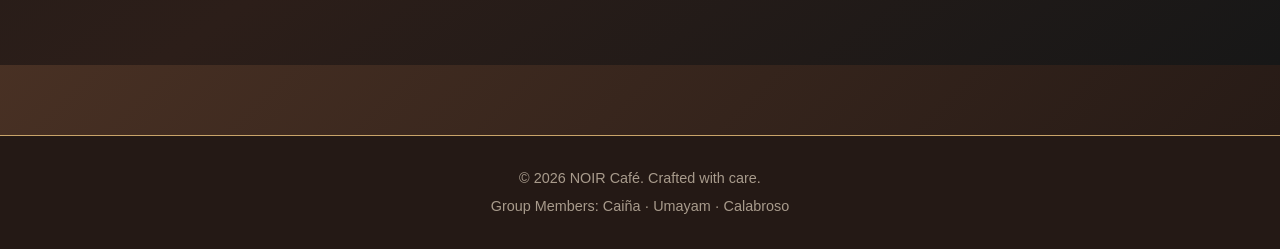
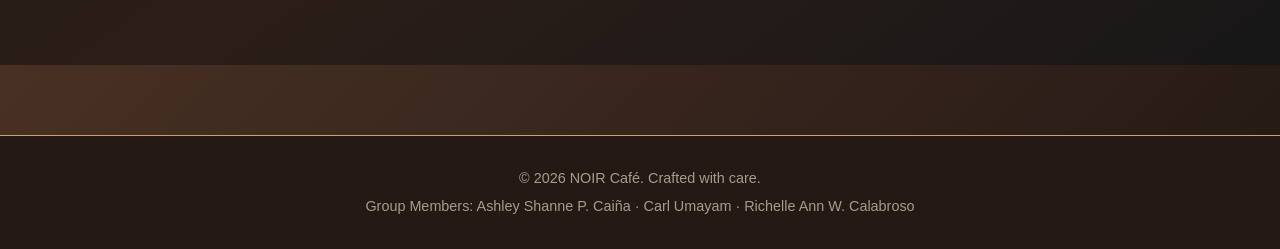
Before and after one commit to ashleycaina21-beep/Lara-Proj--GWLM1-Caina-Umayam-Calabroso, a Laravel app: page /about in a window 1280 px wide. Shown: the part 1188-1437 px from the top of the page. Run offline with Laravel 12, Linux system fonts and the light colour scheme.

Commit message:
Update footer with complete group member names

```diff
--- a/resources/views/layouts/app.blade.php
+++ b/resources/views/layouts/app.blade.php
@@ -28,7 +28,7 @@
   <main>@yield('content')</main>
   <footer class="site-footer">
     <p>© {{ date('Y') }} NOIR Café. Crafted with care.</p>
-    <p>Group Members: Caiña · Umayam · Calabroso</p>
+    <p>Group Members: Ashley Shanne P. Caiña · Carl Umayam · Richelle Ann W. Calabroso</p>
   </footer>
   @stack('scripts')
 </body>
```
